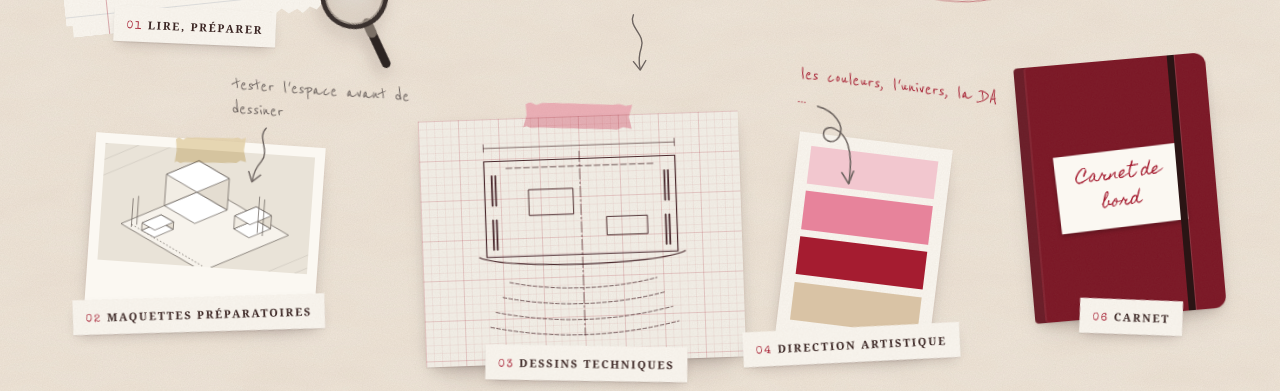
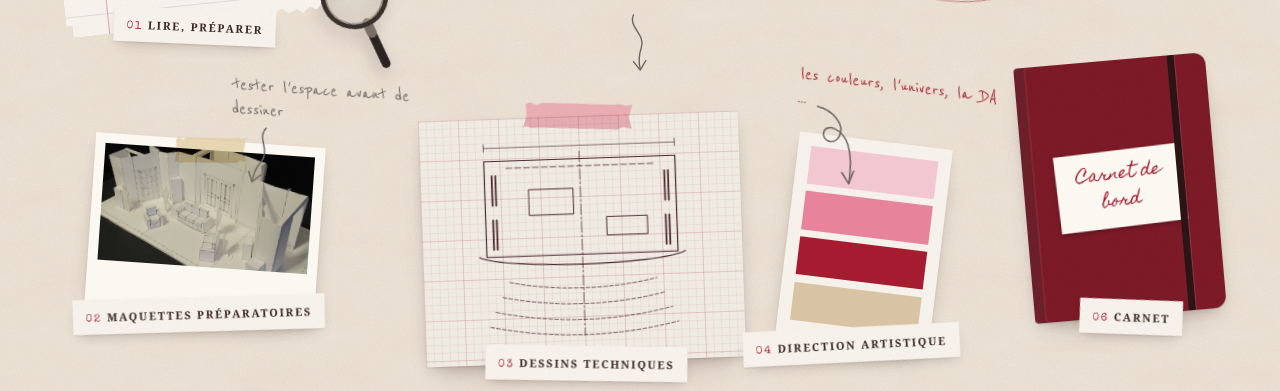
Before and after one commit to Heloisecv/scenographie_en_bazar, a plain HTML site: page index.html in a window 1280 px wide. Shown: the part 409-800 px from the top of the page. Drawn offline with nearby package versions, Linux system fonts and the light colour scheme; a web font is replaced by a local one.

Commit message:
Remplacer l'image de la maquette préparatoire sur l'accueil

```diff
--- a/index.html
+++ b/index.html
@@ -53,7 +53,8 @@
       <!-- 02 · Polaroid de la maquette blanche -->
       <a class="objet" href="pages/02-maquette-blanche.html" style="--x: 7%; --y: 59%; --w: 18%; --r: 4deg;">
         <div class="emplacement emplacement--polaroid scotch scotch--beige" style="--ratio: 4/3; padding: 0; background: #E9E3D8;">
-          <img src="images/dessins/maquette-iso.svg" alt="" style="width:100%; height:100%; object-fit: cover;">
+          <!-- Photo d'une maquette blanche (remplace l'ancien dessin maquette-iso.svg) -->
+          <img src="images/02-maquette-blanche/maquette-blanche-accueil.jpg" alt="" style="width:100%; height:100%; object-fit: cover;">
         </div>
         <span class="objet__nom"><span class="num">02</span>Maquettes préparatoires</span>
         <span class="annotation" style="left: 58%; top: -40%;">tester l'espace avant de dessiner<span class="fleche fleche--bas" style="transform: rotate(18deg); margin-left: 1rem;"></span></span>
```
Also changed, not shown: images/02-maquette-blanche/maquette-blanche-accueil.jpg (added).
